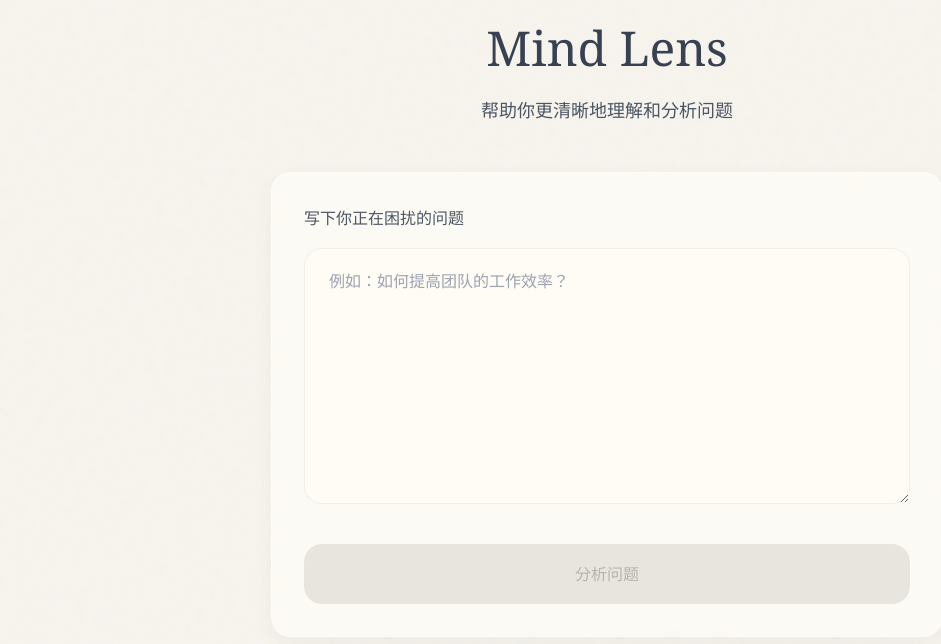
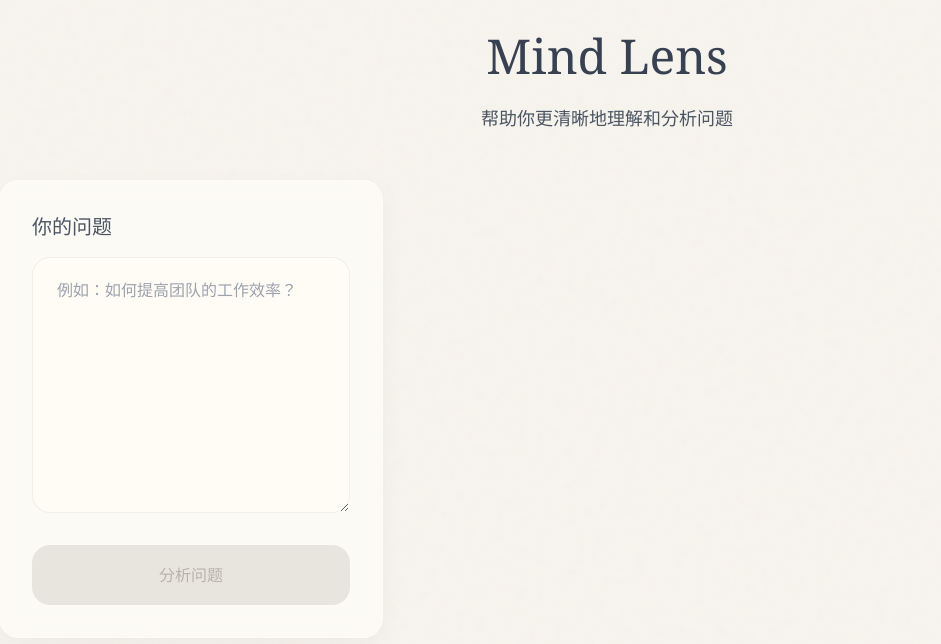
Before and after one commit to RafayelWan/traehks, a React (Vite) app: page / in a window 1280 px wide. Shown: the top 644 px of the page, without its empty margins (33-974 px from the left). Built offline with nearby package versions, Linux system fonts and the light colour scheme.

Commit message:
feat: 创建问题认知分析器网页应用
Co-authored-by: traeagent <traeagent@users.noreply.github.com>

```diff
--- a/src/pages/Home.tsx
+++ b/src/pages/Home.tsx
@@ -17,6 +17,7 @@ export default function Home() {
   const missingInfoRef = useRef<HTMLDivElement>(null);
   const cognitiveBlindspotRef = useRef<HTMLDivElement>(null);
   const suggestionRef = useRef<HTMLDivElement>(null);
+  const resultsContainerRef = useRef<HTMLDivElement>(null);
 
   // 监听结果变化，自动滚动到最新内容
   useEffect(() => {
@@ -110,16 +111,19 @@ export default function Home() {
   };
 
   return (
-    <div className="min-h-screen flex flex-col items-center p-6">
-      <div className="w-full max-w-2xl">
+    <div className="min-h-screen p-8">
+      <div className="max-w-7xl mx-auto">
         <div className="text-center mb-12">
           <h1 className="text-5xl font-normal text-gray-700 mb-6">Mind Lens</h1>
           <p className="text-gray-600 text-lg font-light">帮助你更清晰地理解和分析问题</p>
         </div>
 
-        <div className="glass-card mb-12">
-          <div className="mb-8">
-            <label htmlFor="question" className="block text-gray-600 font-medium mb-4">写下你正在困扰的问题</label>
+        <div className="grid grid-cols-1 lg:grid-cols-3 gap-8">
+          {/* 左侧：问题上下文面板 */}
+          <div className="lg:col-span-1">
+            <div className="glass-card sticky top-8">
+              <div className="mb-6">
+                <h2 className="text-xl font-medium text-gray-600 mb-4">你的问题</h2>
                 <textarea
                   id="question"
                   value={question}
@@ -138,8 +142,11 @@ export default function Home() {
                 {isAnalyzing ? "分析中..." : "分析问题"}
               </button>
             </div>
+          </div>
 
-        <div className="space-y-6">
+          {/* 右侧：分析结果区域 */}
+          <div className="lg:col-span-2">
+            <div ref={resultsContainerRef} className="space-y-6">
               {results.surfaceProblem && (
                 <div ref={surfaceProblemRef} className="glass-card animate-fade-in">
                   <h3 className="text-lg font-medium text-gray-600 mb-4">表层问题</h3>
@@ -177,5 +184,7 @@ export default function Home() {
             </div>
           </div>
         </div>
+      </div>
+    </div>
   );
 }
```
Lines whose indentation alone changed are shown as unchanged.
